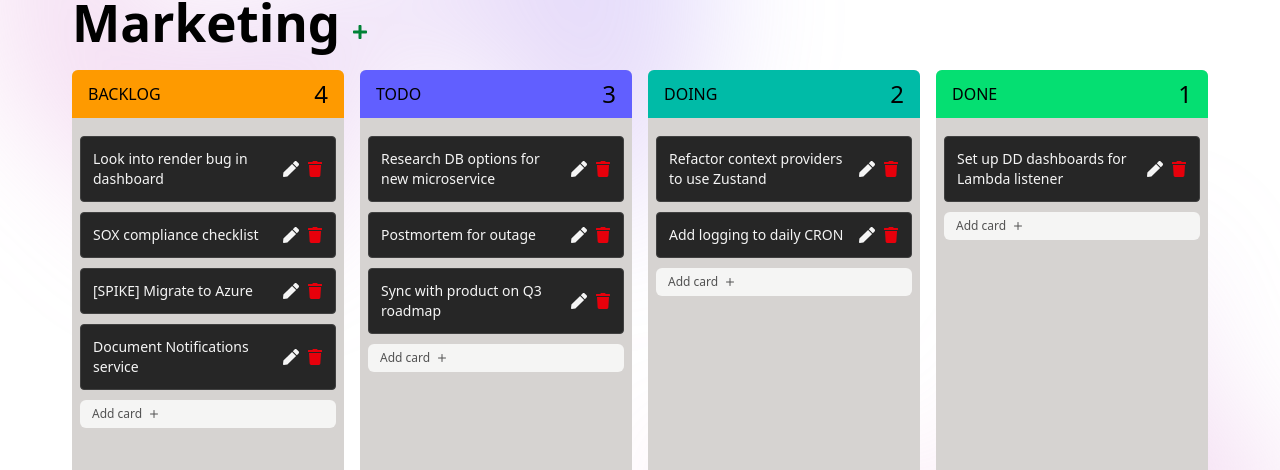
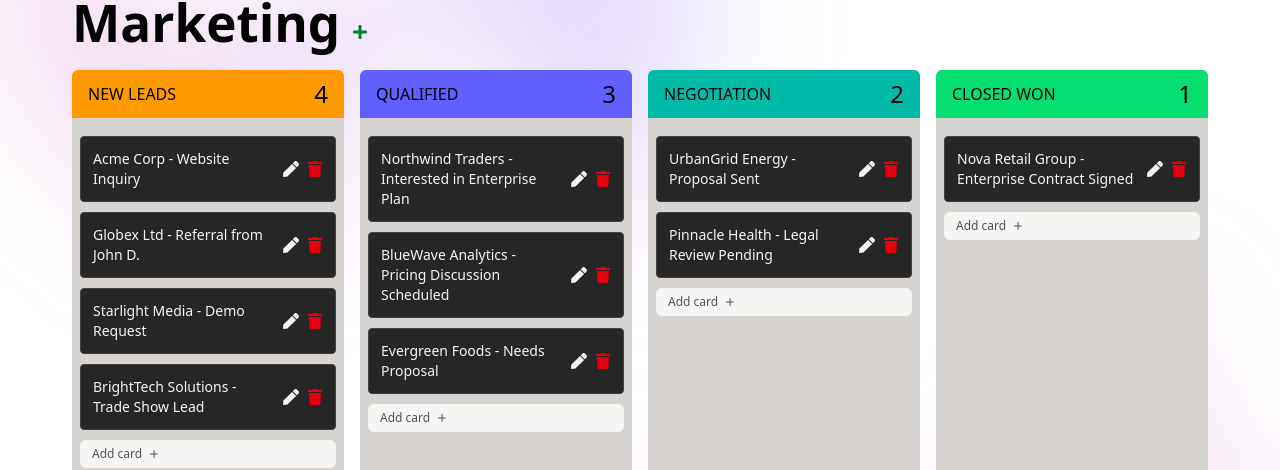
Before and after one commit to kumang-subba/crm-frontend, a React (Vite) app: page /demo in a window 1280 px wide. Shown: the part 122-592 px from the top of the page. Built offline with nearby package versions, Linux system fonts and the light colour scheme; no server answers.

Commit message:
changed mock data

```diff
--- a/src/mock/data.js
+++ b/src/mock/data.js
@@ -1,48 +1,53 @@
 export const KanbanDemoData = [
   {
-    name: "backlog",
+    name: "new leads",
     id: "col-1",
-    description: "Backlogsssss",
+    description: "Recently captured leads awaiting qualification.",
     leads: [
-      { name: "Look into render bug in dashboard", id: "lead1", column: "col-1", order: 0 },
-      { name: "SOX compliance checklist", id: "lead2", column: "col-1", order: 1 },
-      { name: "[SPIKE] Migrate to Azure", id: "lead3", column: "col-1", order: 2 },
-      { name: "Document Notifications service", id: "lead4", column: "col-1", order: 3 },
+      { name: "Acme Corp - Website Inquiry", id: "lead1", column: "col-1", order: 0 },
+      { name: "Globex Ltd - Referral from John D.", id: "lead2", column: "col-1", order: 1 },
+      { name: "Starlight Media - Demo Request", id: "lead3", column: "col-1", order: 2 },
+      { name: "BrightTech Solutions - Trade Show Lead", id: "lead4", column: "col-1", order: 3 },
     ],
   },
   {
-    name: "todo",
+    name: "qualified",
     id: "col-2",
-    description: "How many todo?",
+    description: "Leads that have been contacted and meet qualification criteria.",
     leads: [
       {
-        name: "Research DB options for new microservice",
+        name: "Northwind Traders - Interested in Enterprise Plan",
         id: "lead5",
         column: "col-2",
         order: 0,
       },
       {
-        name: "Postmortem for outage",
+        name: "BlueWave Analytics - Pricing Discussion Scheduled",
         id: "lead6",
         column: "col-2",
         order: 1,
       },
-      { name: "Sync with product on Q3 roadmap", id: "lead7", column: "col-2", order: 2 },
+      {
+        name: "Evergreen Foods - Needs Proposal",
+        id: "lead7",
+        column: "col-2",
+        order: 2,
+      },
     ],
   },
   {
-    name: "doing",
+    name: "negotiation",
     id: "col-3",
-    description: "what we doing?",
+    description: "Leads currently in contract or pricing discussions.",
     leads: [
       {
-        name: "Refactor context providers to use Zustand",
+        name: "UrbanGrid Energy - Proposal Sent",
         id: "lead8",
         column: "col-3",
         order: 0,
       },
       {
-        name: "Add logging to daily CRON",
+        name: "Pinnacle Health - Legal Review Pending",
         id: "lead9",
         column: "col-3",
         order: 1,
@@ -50,12 +55,12 @@ export const KanbanDemoData = [
     ],
   },
   {
-    name: "done",
+    name: "closed won",
     id: "col-4",
-    description: "this is doned",
+    description: "Deals successfully closed and converted to customers.",
     leads: [
       {
-        name: "Set up DD dashboards for Lambda listener",
+        name: "Nova Retail Group - Enterprise Contract Signed",
         id: "lead10",
         column: "col-4",
         order: 0,
```
